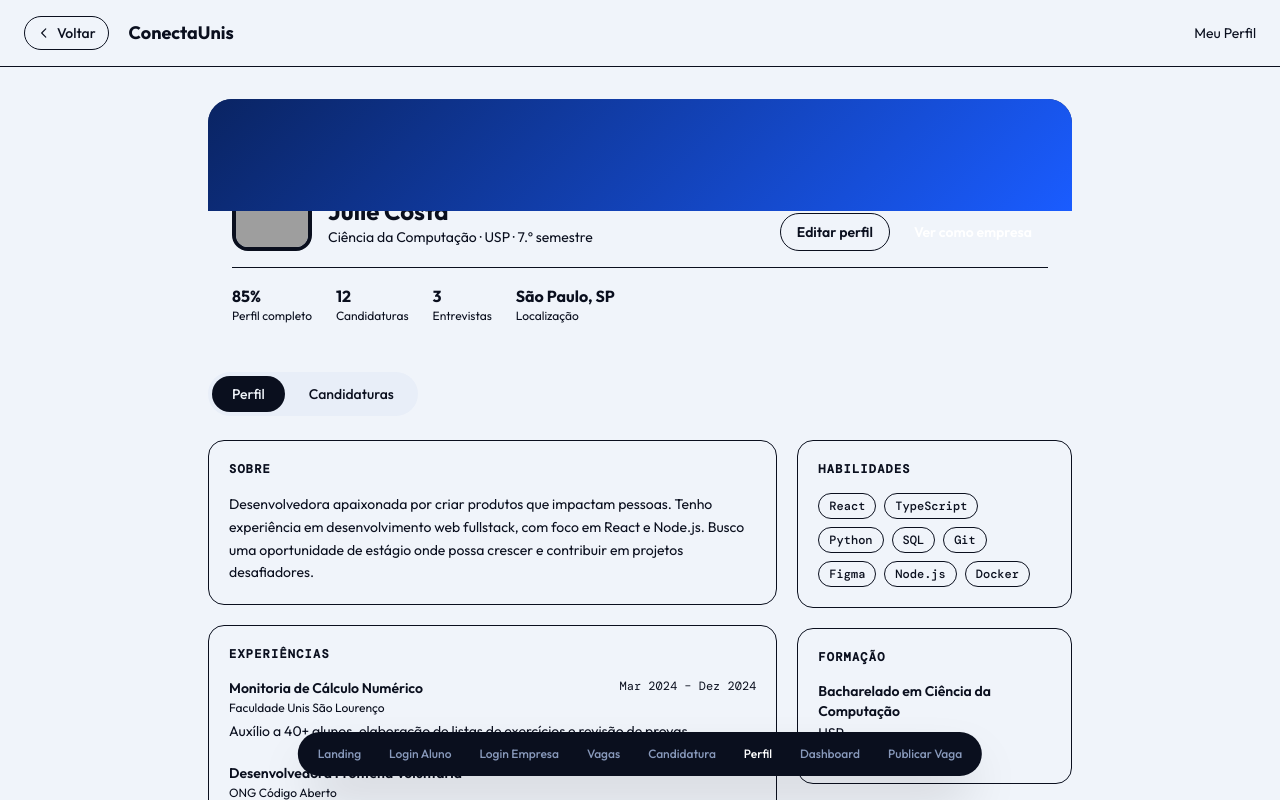
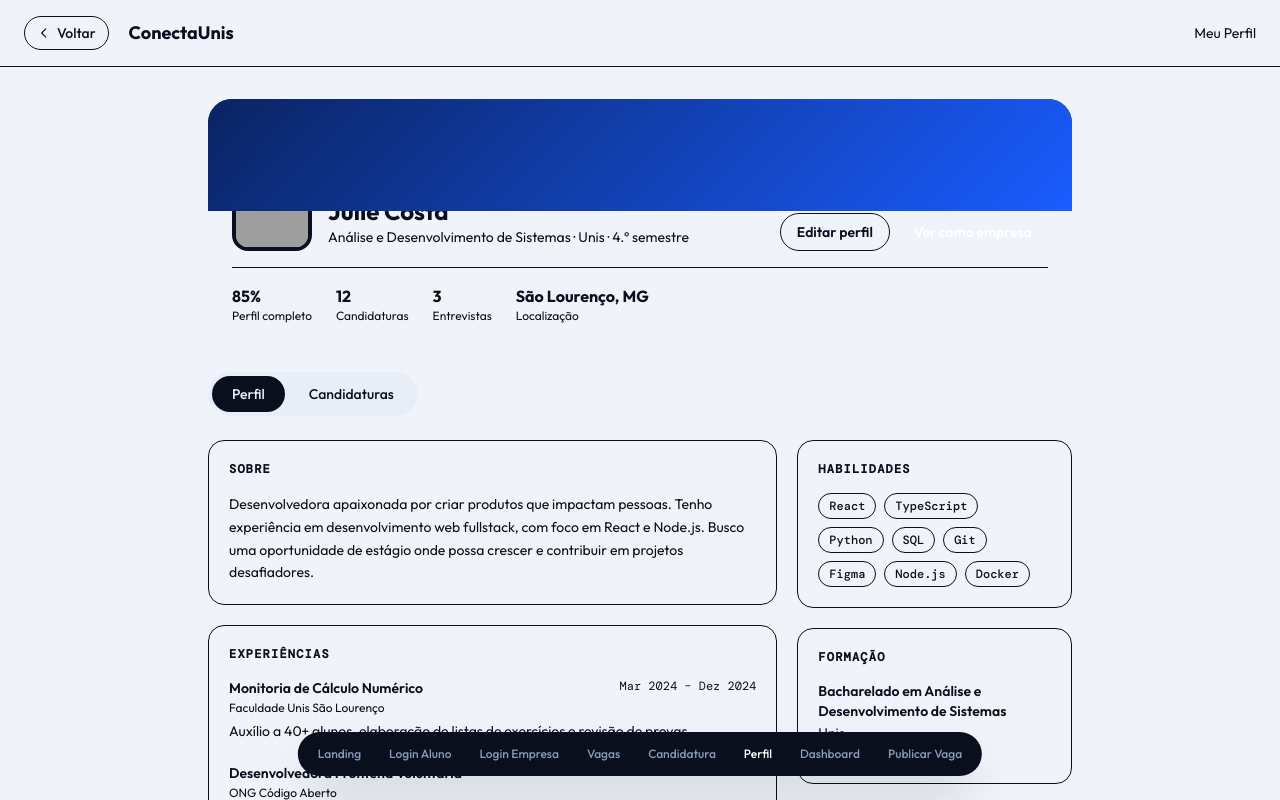
Before and after one commit to t-constantino/conecta-unis-2026, a React (Vite) app: page / in a window 1280 px wide. Both pictures are taken after a click on the button "Perfil". Shown: the top 800 px of the page. Built offline with nearby package versions, Linux system fonts and the light colour scheme; grey boxes are pictures that could not be loaded; the HTML template or start-up script is replaced by a standard one.

Commit message:
Update default student profile information

```diff
--- a/src/screens/StudentProfile.tsx
+++ b/src/screens/StudentProfile.tsx
@@ -45,10 +45,10 @@ interface ProfileData {
 
 const DEFAULT_PROFILE: ProfileData = {
   name: 'Julie Costa',
-  course: 'Ciência da Computação',
-  university: 'USP',
-  semester: '7.º semestre',
-  location: 'São Paulo, SP',
+  course: 'Análise e Desenvolvimento de Sistemas',
+  university: 'Unis',
+  semester: '4.º semestre',
+  location: 'São Lourenço, MG',
   about: 'Desenvolvedora apaixonada por criar produtos que impactam pessoas. Tenho experiência em desenvolvimento web fullstack, com foco em React e Node.js. Busco uma oportunidade de estágio onde possa crescer e contribuir em projetos desafiadores.',
 }
 
```
